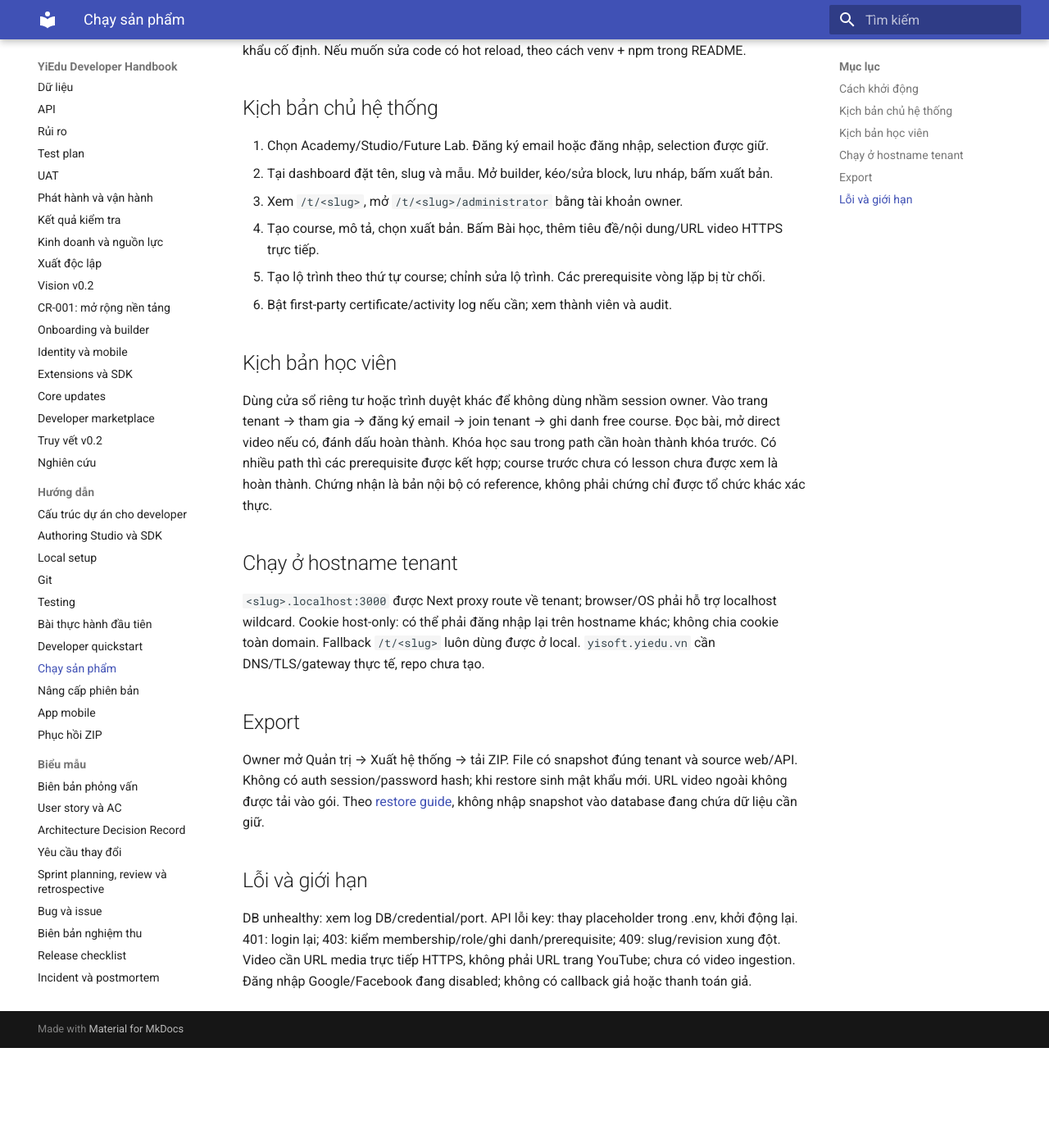
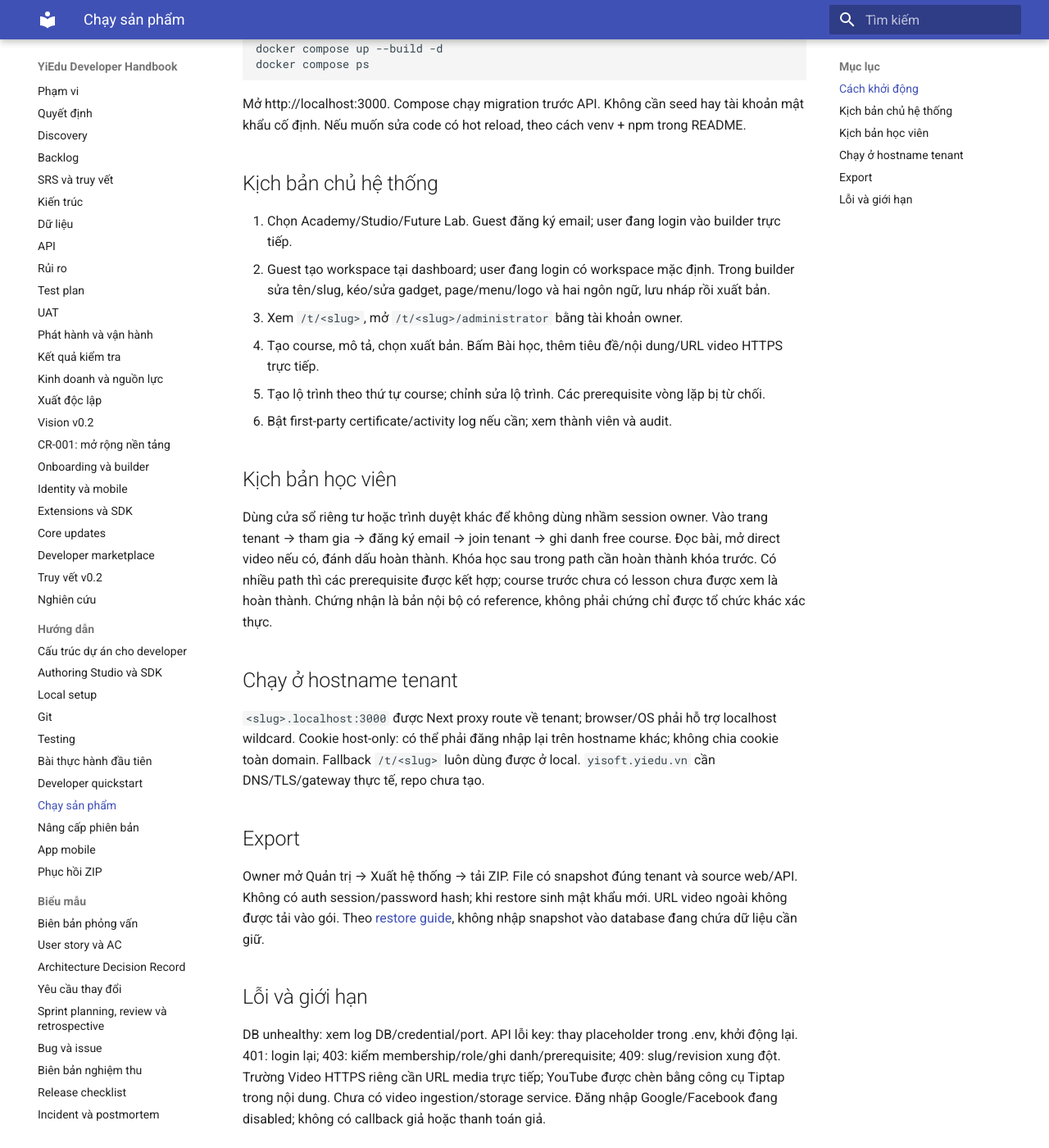
Before and after one commit to tuantruong1368/yiedu, an MkDocs documentation site: the page built from handbook/guides/product-local.md, in a window 1280 px wide and 1400 px high, scrolled down 343 px. Shown: the whole window at 82% size. Built offline with MkDocs 1.6.1 and Material for MkDocs 9.7.7, drawn with Linux system fonts in a browser that asks for light colours; before the commit the page ends 1621 px from its top, so only the background shows below that; some of the changed text lies outside the part shown.

Commit message:
fix: white-label tenant metadata and document authoring upgrade

```diff
--- a/handbook/guides/product-local.md
+++ b/handbook/guides/product-local.md
@@ -1,4 +1,7 @@
-# Chạy và review sản phẩm 0.3
+# Chạy và review sản phẩm 0.4
+
+Builder, VI/EN và lesson tools mới: [Authoring Studio/SDK](authoring-sdk.md).
+Máy đã chạy bản cũ cần sao lưu và xem mục nâng local trong hướng dẫn này trước khi bật stack mới.
 
 ## Cách khởi động
 
@@ -15,8 +18,9 @@
 
 ## Kịch bản chủ hệ thống
 
-1. Chọn Academy/Studio/Future Lab. Đăng ký email hoặc đăng nhập, selection được giữ.
-2. Tại dashboard đặt tên, slug và mẫu. Mở builder, kéo/sửa block, lưu nháp, bấm xuất bản.
+1. Chọn Academy/Studio/Future Lab. Guest đăng ký email; user đang login vào builder trực tiếp.
+2. Guest tạo workspace tại dashboard; user đang login có workspace mặc định. Trong builder sửa tên/slug,
+   kéo/sửa gadget, page/menu/logo và hai ngôn ngữ, lưu nháp rồi xuất bản.
 3. Xem `/t/<slug>`, mở `/t/<slug>/administrator` bằng tài khoản owner.
 4. Tạo course, mô tả, chọn xuất bản. Bấm Bài học, thêm tiêu đề/nội dung/URL video HTTPS trực tiếp.
 5. Tạo lộ trình theo thứ tự course; chỉnh sửa lộ trình. Các prerequisite vòng lặp bị từ chối.
@@ -46,5 +50,6 @@
 
 DB unhealthy: xem log DB/credential/port. API lỗi key: thay placeholder trong .env, khởi động lại.
 401: login lại; 403: kiểm membership/role/ghi danh/prerequisite; 409: slug/revision xung đột.
-Video cần URL media trực tiếp HTTPS, không phải URL trang YouTube; chưa có video ingestion.
+Trường Video HTTPS riêng cần URL media trực tiếp; YouTube được chèn bằng công cụ Tiptap trong nội dung.
+Chưa có video ingestion/storage service.
 Đăng nhập Google/Facebook đang disabled; không có callback giả hoặc thanh toán giả.
```
Also changed, not shown: README.md (+3 -3 lines), handbook/guides/authoring-sdk.md (+3 -2 lines), handbook/guides/mobile.md (+6 -0 lines), handbook/product/verification.md (+10 -1 lines), 5 other files.
